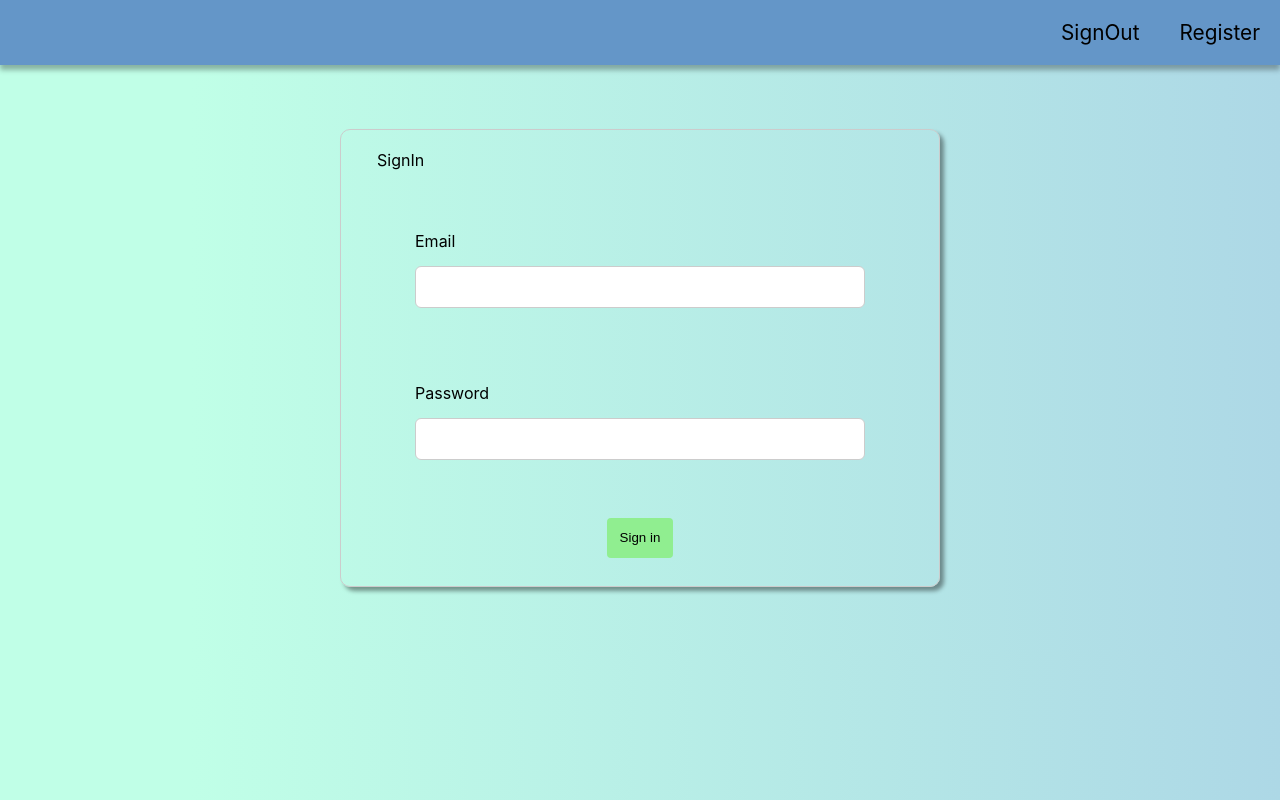
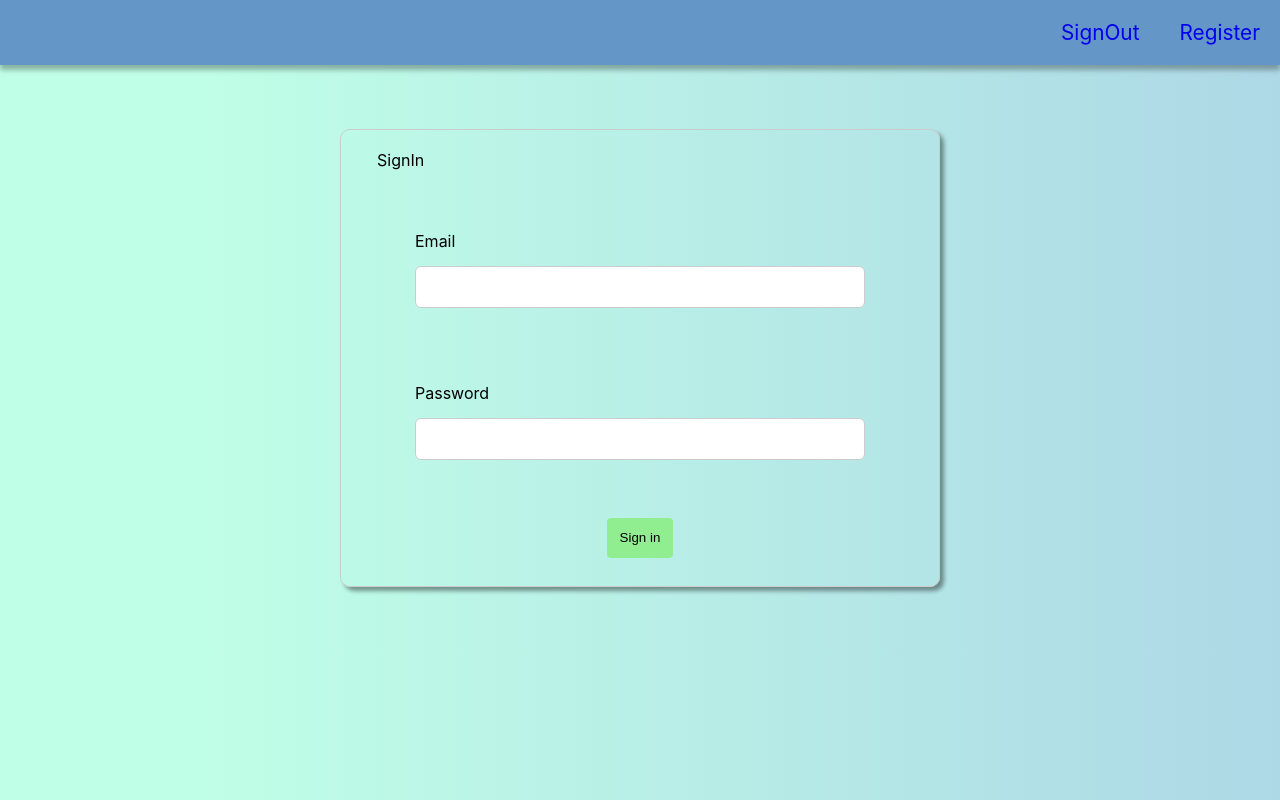
Before and after one commit to MosheD1/techblog, a React (Create React App) app: page / in a window 1280 px wide. Built offline with nearby package versions, Linux system fonts and the light colour scheme.

Commit message:
add register and signin components

```diff
--- a/src/Components/Navigation/Navigation.js
+++ b/src/Components/Navigation/Navigation.js
@@ -5,10 +5,10 @@ const Navigation = (props) => {
     return (
         <nav className='navbar sticky'>
             <li>
-                <a onClick={() => props.onRouteChange('signin')}>SignOut</a>
+                <a href='#' onClick={() => props.onRouteChange('signin')}>SignOut</a>
             </li>
             <li>
-                <a onClick={() => props.onRouteChange('register')}>Register</a>
+                <a href='#' onClick={() => props.onRouteChange('register')}>Register</a>
             </li>
         </nav>
     );
```
